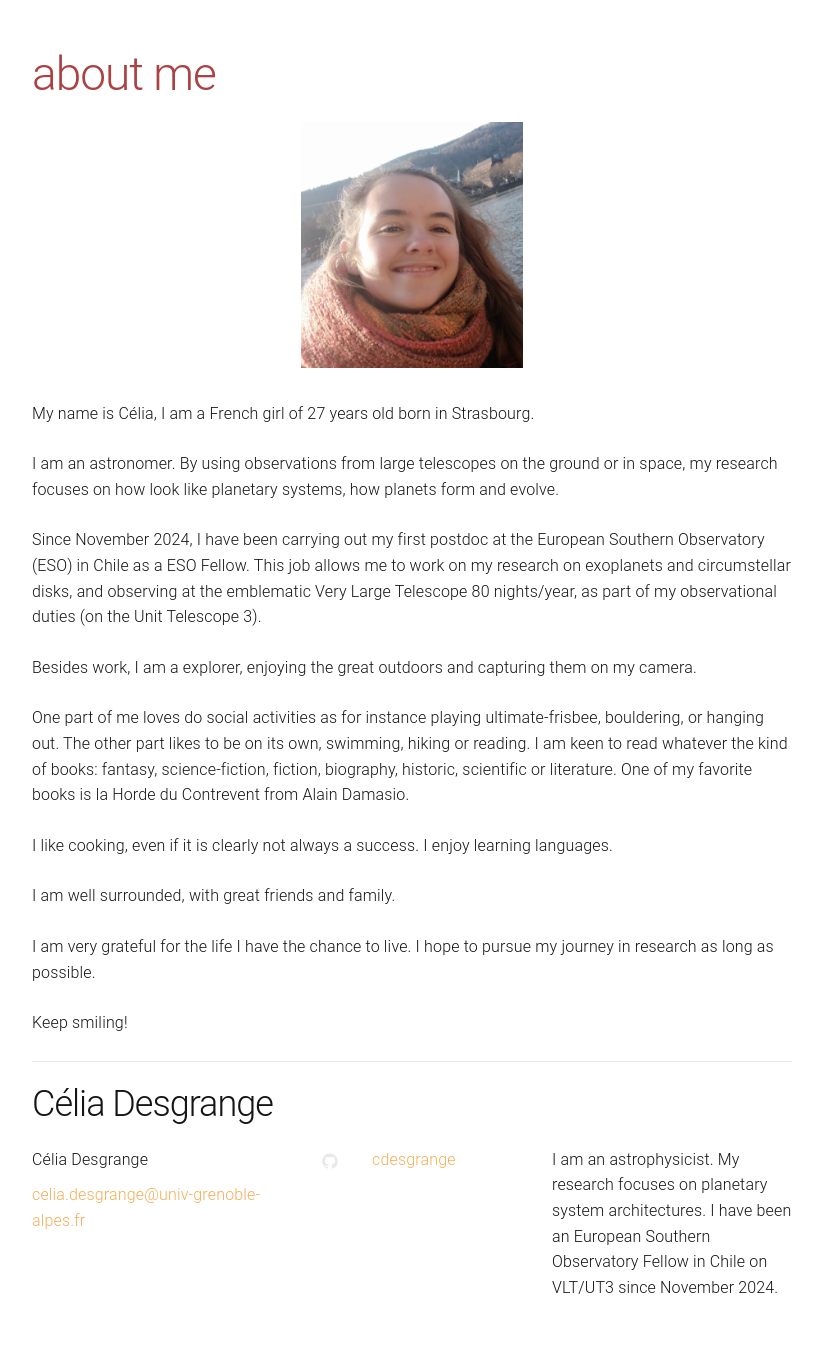
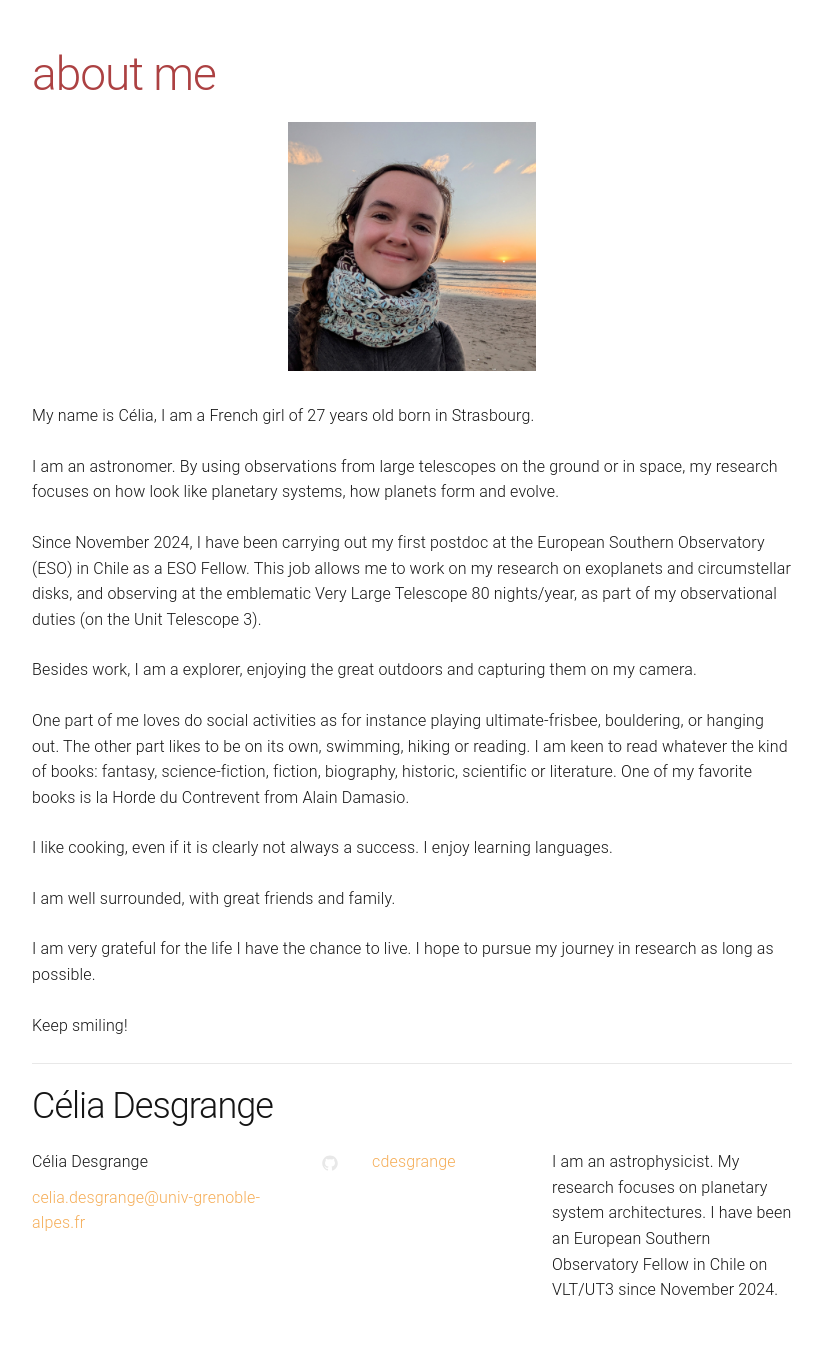
Before and after one commit to cdesgrange/cdesgrange.github.io, a Jekyll site: the page built from about.md, in a window 1280 px wide. Shown: the part 199-1567 px from the top of the page, without its empty margins (228-1050 px from the left). Built offline with Jekyll 4.4.1, drawn with Linux system fonts in a browser that asks for light colours.

Commit message:
Update about.md

```diff
--- a/about.md
+++ b/about.md
@@ -4,7 +4,7 @@ title: about me
 permalink: /about/
 ---
 <p align="center">
-<img src="/fig/celia_desgrange_adulte.jpg" width="222" >
+<img src="/fig/celia_desgrange_adulte_la_serena_carre.jpg" width="248" >
 </p>
 
 My name is Célia, I am a French girl of 27 years old born in Strasbourg.
```
